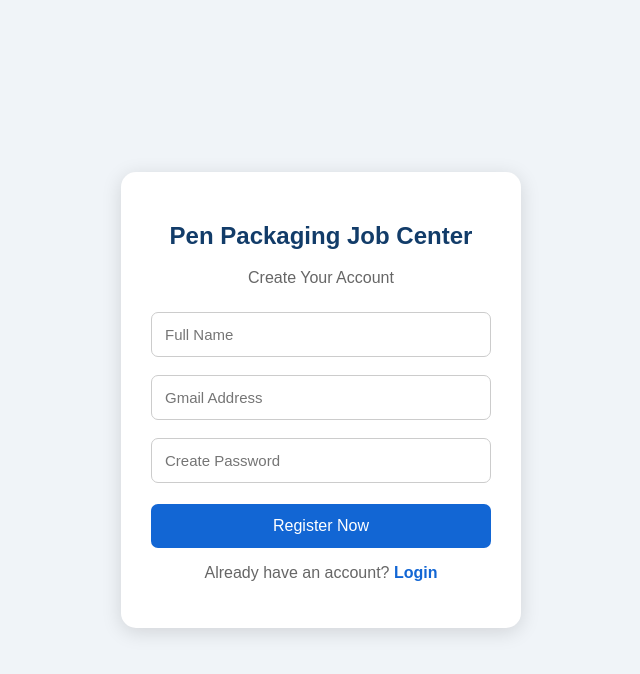
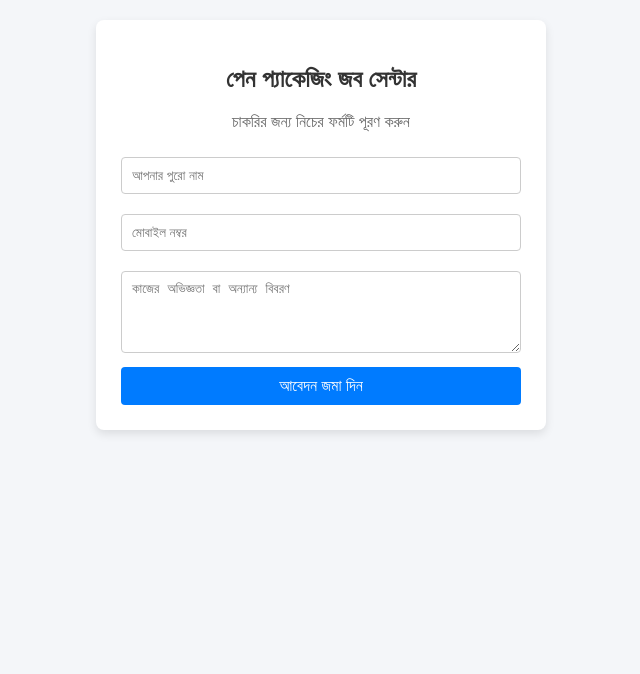
Before and after one commit to siuamm04/Pen-packaging-job.com, a plain HTML site: page index.html in a window 1280 px wide. Shown: the whole page, without its empty margins (319-959 px from the left). Drawn offline with Linux system fonts and the light colour scheme.

Commit message:
Revamp job application form with Firebase integration
Updated the HTML structure and styles for the job application form, including localization to Bengali. Removed the registration and login forms, and added Firebase integration for job applications.

```diff
--- a/index.html
+++ b/index.html
@@ -1,153 +1,113 @@
-
 <!DOCTYPE html>
-<html lang="en">
+<html lang="bn">
 <head>
     <meta charset="UTF-8">
     <meta name="viewport" content="width=device-width, initial-scale=1.0">
-<title>Pen Packaging Job Center</title>
-
+    <title>Pen Packaging Job Center - আবেদন ফর্ম</title>
     <style>
-* {
+        body {
+            font-family: Arial, sans-serif;
+            background-color: #f4f6f9;
+            margin: 0;
+            padding: 20px;
+            display: flex;
+            flex-direction: column;
+            align-items: center;
+        }
+        .form-container {
+            background: #ffffff;
+            padding: 25px;
+            border-radius: 8px;
+            box-shadow: 0 4px 10px rgba(0, 0, 0, 0.1);
+            width: 100%;
+            max-width: 400px;
+        }
+        h2 {
+            text-align: center;
+            color: #333;
+        }
+        input, textarea {
+            width: 100%;
+            padding: 10px;
+            margin: 10px 0;
+            border: 1px solid #ccc;
+            border-radius: 4px;
             box-sizing: border-box;
         }
-
-body {
-  margin: 0;
-  font-family: Arial, sans-serif;
-  background: #f0f4f8;
-  display: flex;
-  justify-content: center;
-  align-items: center;
-  min-height: 100vh;
-}
-
-.container {
-  background: white;
-  width: 90%;
-  max-width: 400px;
-  padding: 30px;
-  border-radius: 15px;
-  box-shadow: 0 4px 20px #0002;
-}
-
-h2 {
-  text-align: center;
-  color: #123c69;
-}
-
-p {
-  text-align: center;
-  color: #666;
-}
-
-input {
-  width: 100%;
-  padding: 13px;
-  margin: 9px 0;
-  border: 1px solid #ccc;
-  border-radius: 7px;
-  font-size: 15px;
-}
-
         button {
             width: 100%;
-  padding: 13px;
-  background: #1266d4;
+            padding: 10px;
+            background-color: #007bff;
             color: white;
             border: none;
-  border-radius: 7px;
+            border-radius: 4px;
             font-size: 16px;
-  margin-top: 12px;
             cursor: pointer;
         }
-
-.switch {
-  color: #1266d4;
-  cursor: pointer;
-  font-weight: bold;
-}
-
-.hidden {
-  display: none;
+        button:hover {
+            background-color: #0056b3;
         }
     </style>
 </head>
-
 <body>
 
-<div class="container">
+    <div class="form-container">
+        <h2>পেন প্যাকেজিং জব সেন্টার</h2>
+        <p style="text-align: center; color: #666;">চাকরির জন্য নিচের ফর্মটি পূরণ করুন</p>
 
-  <div id="register">
-    <h2>Pen Packaging Job Center</h2>
-    <p>Create Your Account</p>
-
-    <form id="registerForm">
-      <input type="text" id="name"
-        placeholder="Full Name" required>
-
-      <input type="email" id="gmail"
-        placeholder="Gmail Address" required>
-
-      <input type="password" id="password"
-        placeholder="Create Password"
-        minlength="8" required>
-
-      <button type="submit">Register Now</button>
+        <!-- আবেদন ফর্ম -->
+        <form id="jobForm">
+            <input type="text" id="name" placeholder="আপনার পুরো নাম" required>
+            <input type="tel" id="phone" placeholder="মোবাইল নম্বর" required>
+            <textarea id="experience" rows="4" placeholder="কাজের অভিজ্ঞতা বা অন্যান্য বিবরণ" required></textarea>
+            <button type="submit">আবেদন জমা দিন</button>
         </form>
-
-    <p>Already have an account?
-      <span class="switch"
-        onclick="showLogin()">Login</span>
-    </p>
     </div>
 
-  <div id="login" class="hidden">
-    <h2>Welcome Back</h2>
-    <p>Login to Your Account</p>
+    <!-- ফায়ারবেস ডেটাবেজ সংযোগ ও ডেটা সেভ করার স্ক্রিপ্ট -->
+    <script type="module">
+        import { initializeApp } from "https://www.gstatic.com/firebasejs/10.12.0/firebase-app.js";
+        import { getFirestore, collection, addDoc } from "https://www.gstatic.com/firebasejs/10.12.0/firebase-firestore.js";
 
-    <form id="loginForm">
-      <input type="email"
-        placeholder="Gmail Address" required>
+        // ফায়ারবেস কনফিগারেশন (এখানে আপনার প্রজেক্টের আসল তথ্য বসাবেন)
+        const firebaseConfig = {
+            apiKey: "YOUR_API_KEY",
+            authDomain: "YOUR_AUTH_DOMAIN",
+            projectId: "pen-packaging-job-center-3346f",
+            storageBucket: "YOUR_STORAGE_BUCKET",
+            messagingSenderId: "YOUR_MESSAGING_SENDER_ID",
+            appId: "YOUR_APP_ID"
+        };
 
-      <input type="password"
-        placeholder="Password" required>
+        // ফায়ারবেস ইনিশিয়েট করুন
+        const app = initializeApp(firebaseConfig);
+        const db = getFirestore(app);
 
-      <button type="submit">Login Now</button>
-    </form>
+        // ফর্ম সাবমিট হওয়ার ইভেন্ট হ্যান্ডেল করা
+        const jobForm = document.getElementById("jobForm");
+        jobForm.addEventListener("submit", async (e) => {
+            e.preventDefault(); // পেজ রিলোড হওয়া বন্ধ করবে
 
-    <p>Don't have an account?
-      <span class="switch"
-        onclick="showRegister()">Register Now</span>
-    </p>
-  </div>
+            // ফর্মের ইনপুট ফিল্ডগুলো থেকে ডেটা সংগ্রহ করা
+            const applicantName = document.getElementById("name").value;
+            const applicantPhone = document.getElementById("phone").value;
+            const applicantExperience = document.getElementById("experience").value;
 
-</div>
-
-<script>
-function showLogin() {
-  document.getElementById("register")
-    .classList.add("hidden");
-  document.getElementById("login")
-    .classList.remove("hidden");
-}
-
-function showRegister() {
-  document.getElementById("login")
-    .classList.add("hidden");
-  document.getElementById("register")
-    .classList.remove("hidden");
-}
-
-document.getElementById("registerForm")
-.addEventListener("submit", function(e) {
-  e.preventDefault();
-  alert("Registration form ready! Connect a secure authentication system to create your account.");
+            try {
+                // ফায়ারস্টোর ডেটাবেজে 'jobApplications' কালেকশনে ডেটা সেভ করা
+                await addDoc(collection(db, "jobApplications"), {
+                    name: applicantName,
+                    phone: applicantPhone,
+                    experience: applicantExperience,
+                    appliedAt: new Date()
                 });
 
-document.getElementById("loginForm")
-.addEventListener("submit", function(e) {
-  e.preventDefault();
-  alert("Please connect the secure login system first.");
+                alert("আপনার আবেদন সফলভাবে জমা হয়েছে!");
+                jobForm.reset(); // ফর্মটি খালি করে দেওয়া
+            } catch (error) {
+                console.error("ডেটা সেভ করতে সমস্যা হয়েছে: ", error);
+                alert("দুঃখিত, আবেদন জমা হয়নি। আবার চেষ্টা করুন।");
+            }
         });
     </script>
 
```
Lines whose indentation alone changed are shown as unchanged.
